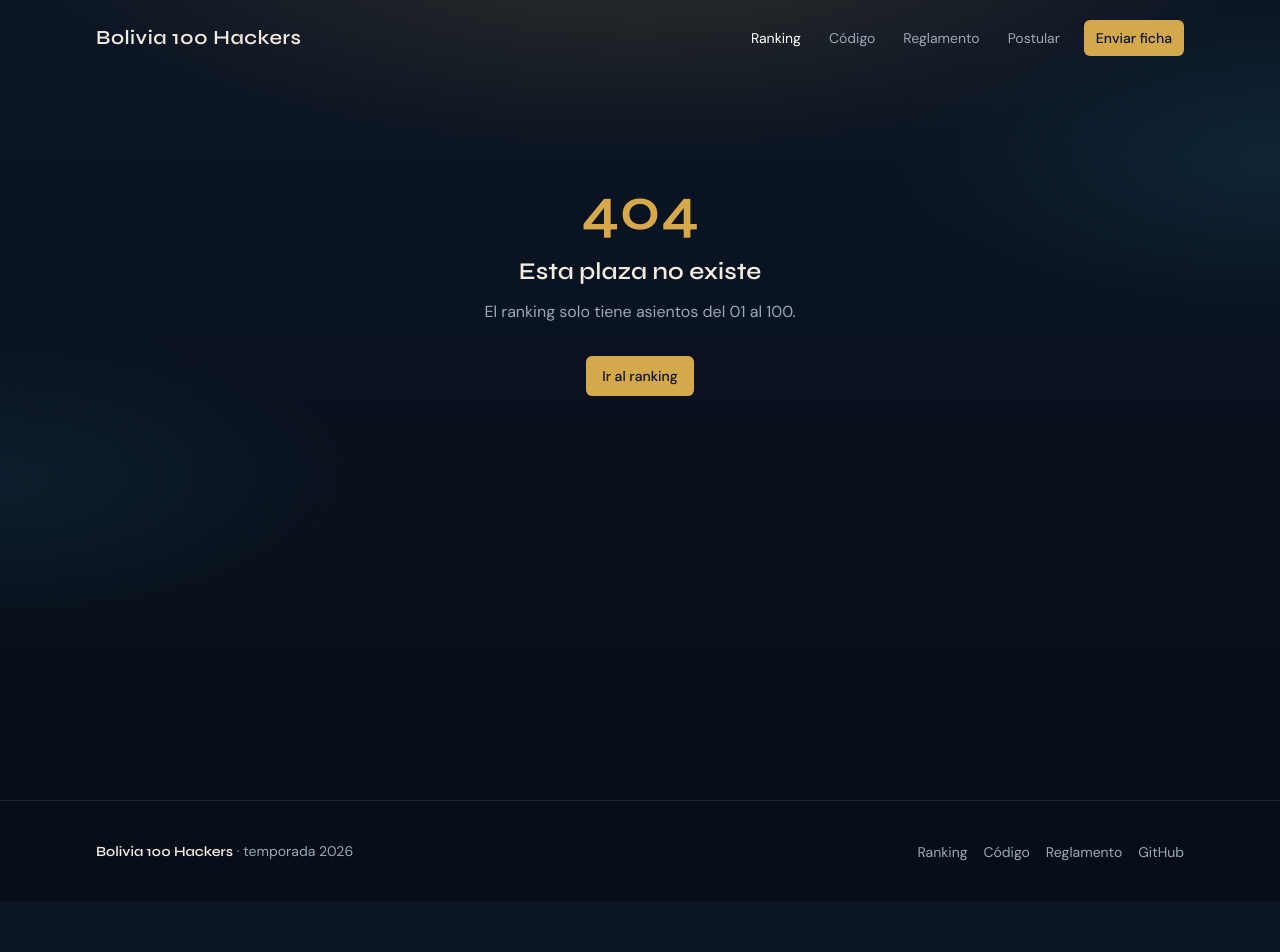
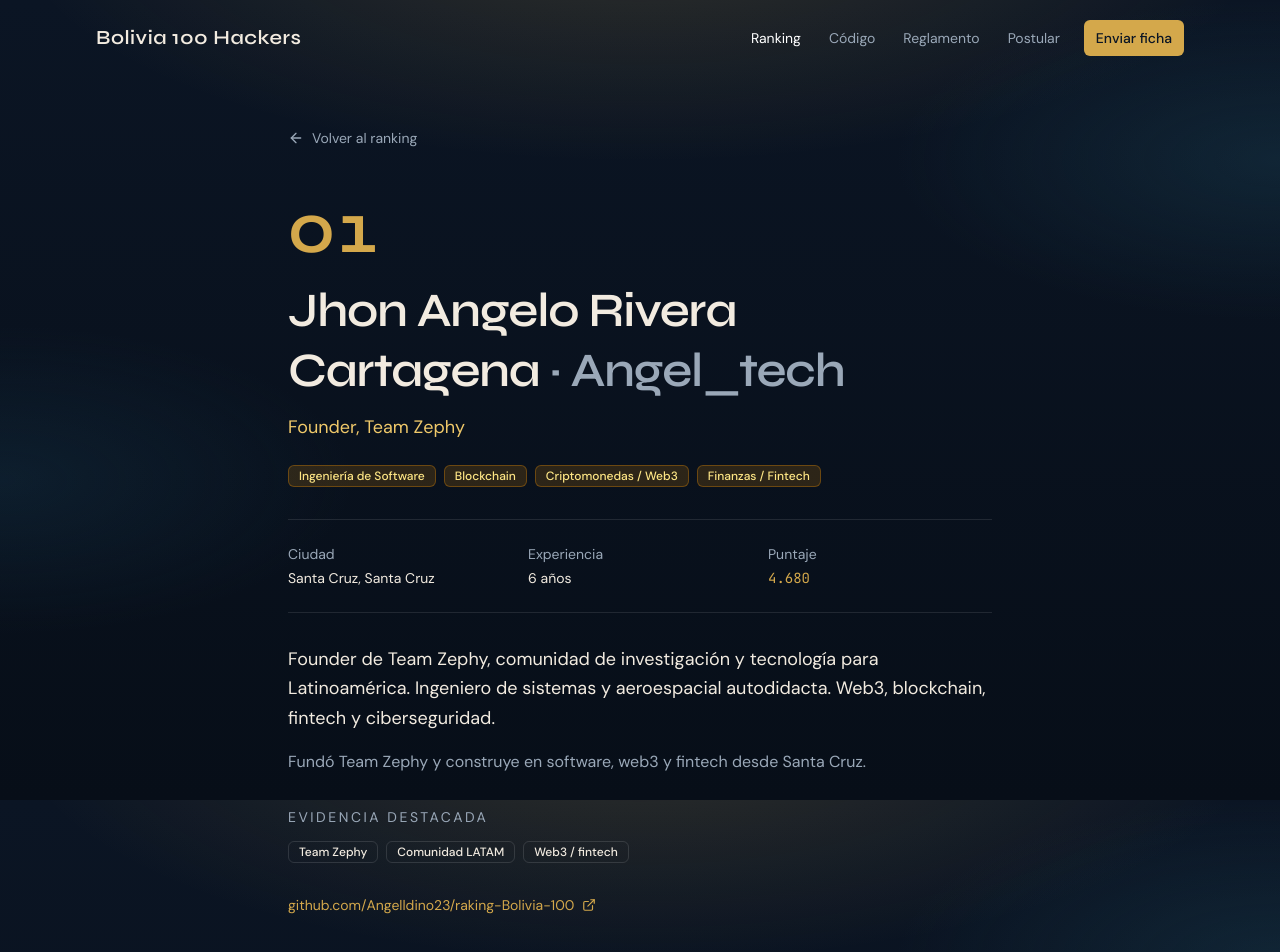
Before and after one commit to Angelitotech23/Top-100-Hackers-Bolivia, a Next.js app: page /ranking/1 in a window 1280 px wide. Before the commit this address had no page. Shown: the top 952 px of the page. Before the commit the page ends 902 px from the top, so only its background shows below. Built offline with nearby package versions, Linux system fonts and the light colour scheme.

Commit message:
feat: ranking, API postulación y UI

```diff
--- /dev/null
+++ b/src/app/api/applications/route.ts
@@ -0,0 +1,87 @@
+import { NextResponse } from "next/server";
+
+type Body = {
+  name?: string;
+  handle?: string;
+  city?: string;
+  linkedin?: string;
+  company?: string;
+  roleTitle?: string;
+  achievement?: string;
+  evidenceUrl?: string;
+  roles?: string[];
+};
+
+const store: Array<Body & { id: string; receivedAt: string }> = [];
+
+export async function GET() {
+  return NextResponse.json({
+    count: store.length,
+    applications: store.slice(0, 50),
+  });
+}
+
+export async function POST(request: Request) {
+  let body: Body;
+  try {
+    body = (await request.json()) as Body;
+  } catch {
+    return NextResponse.json(
+      { ok: false, error: "JSON inválido." },
+      { status: 400 }
+    );
+  }
+
+  const name = body.name?.trim() ?? "";
+  const handle = body.handle?.trim() ?? "";
+  const linkedin = body.linkedin?.trim() ?? "";
+  const achievement = body.achievement?.trim() ?? "";
+  const evidenceUrl = body.evidenceUrl?.trim() ?? "";
+  const roles = Array.isArray(body.roles) ? body.roles.slice(0, 4) : [];
+
+  if (!name || !handle || !linkedin || !achievement || !evidenceUrl) {
+    return NextResponse.json(
+      { ok: false, error: "Faltan campos obligatorios." },
+      { status: 400 }
+    );
+  }
+
+  if (roles.length === 0) {
+    return NextResponse.json(
+      { ok: false, error: "Elige al menos un rol." },
+      { status: 400 }
+    );
+  }
+
+  // Reject obvious unauthorized-access claims in free text (ethical guardrail).
+  const banned =
+    /\b(sin permiso|sin autorizaci[oó]n|hacke[eé]|robo de datos|ddos|ransomware)\b/i;
+  if (banned.test(achievement)) {
+    return NextResponse.json(
+      {
+        ok: false,
+        error:
+          "Solo se aceptan logros autorizados y evidencia pública. Revisa el código del ranking.",
+      },
+      { status: 400 }
+    );
+  }
+
+  const entry = {
+    id: `app_${Date.now().toString(36)}`,
+    receivedAt: new Date().toISOString(),
+    name,
+    handle,
+    city: body.city?.trim() ?? "",
+    linkedin,
+    company: body.company?.trim() ?? "",
+    roleTitle: body.roleTitle?.trim() ?? "",
+    achievement,
+    evidenceUrl,
+    roles,
+  };
+
+  store.unshift(entry);
+
+  return NextResponse.json({ ok: true, id: entry.id, receivedAt: entry.receivedAt });
+}
--- /dev/null
+++ b/src/app/ranking/[rank]/page.tsx
@@ -0,0 +1,153 @@
+import type { Metadata } from "next";
+import Link from "next/link";
+import { notFound } from "next/navigation";
+import { ArrowLeft, ExternalLink } from "lucide-react";
+import { Badge } from "@/components/ui/badge";
+import { Button } from "@/components/ui/button";
+import {
+  TOTAL_SEATS,
+  getOccupiedByRank,
+} from "@/data/hackers";
+
+type Props = { params: Promise<{ rank: string }> };
+
+export async function generateStaticParams() {
+  return Array.from({ length: TOTAL_SEATS }, (_, i) => ({
+    rank: String(i + 1),
+  }));
+}
+
+export async function generateMetadata({ params }: Props): Promise<Metadata> {
+  const { rank: raw } = await params;
+  const rank = Number(raw);
+  const profile = getOccupiedByRank(rank);
+  if (!profile) {
+    return { title: `Plaza ${String(rank).padStart(2, "0")}` };
+  }
+  return {
+    title: `${profile.name} · #${String(rank).padStart(2, "0")}`,
+    description: profile.highlight,
+  };
+}
+
+export default async function RankDetailPage({ params }: Props) {
+  const { rank: raw } = await params;
+  const rank = Number(raw);
+  if (!Number.isInteger(rank) || rank < 1 || rank > TOTAL_SEATS) notFound();
+
+  const profile = getOccupiedByRank(rank);
+
+  if (!profile) {
+    return (
+      <div className="mx-auto max-w-3xl px-5 pb-24 pt-28 md:px-8 md:pt-32">
+        <Link
+          href="/ranking"
+          className="inline-flex items-center gap-2 text-sm text-[var(--mist)] hover:text-white"
+        >
+          <ArrowLeft className="size-4" /> Volver al ranking
+        </Link>
+        <p className="mt-10 font-[family-name:var(--font-display)] text-6xl text-[var(--gold)]">
+          {String(rank).padStart(2, "0")}
+        </p>
+        <h1 className="mt-4 font-[family-name:var(--font-display)] text-4xl text-[var(--sand)]">
+          Plaza disponible
+        </h1>
+        <p className="mt-4 text-[var(--mist)]">
+          Nadie ocupa este puesto todavía. Postular no lo reserva: la mesa
+          asigna el número según la evidencia de tu ficha.
+        </p>
+        <Button asChild className="mt-8">
+          <Link href="/postular">Enviar mi ficha</Link>
+        </Button>
+      </div>
+    );
+  }
+
+  return (
+    <div className="mx-auto max-w-3xl px-5 pb-24 pt-28 md:px-8 md:pt-32">
+      <Link
+        href="/ranking"
+        className="inline-flex items-center gap-2 text-sm text-[var(--mist)] hover:text-white"
+      >
+        <ArrowLeft className="size-4" /> Volver al ranking
+      </Link>
+
+      <p className="mt-10 font-[family-name:var(--font-display)] text-6xl tabular-nums text-[var(--gold)] md:text-7xl">
+        {String(rank).padStart(2, "0")}
+      </p>
+      <h1 className="mt-4 font-[family-name:var(--font-display)] text-3xl leading-tight tracking-tight text-[var(--sand)] md:text-5xl">
+        {profile.name}{" "}
+        <span className="text-[var(--mist)]">· {profile.handle}</span>
+      </h1>
+      {profile.title ? (
+        <p className="mt-3 text-lg text-[var(--gold-bright)]">{profile.title}</p>
+      ) : null}
+
+      <div className="mt-6 flex flex-wrap gap-2">
+        {profile.roles.map((role) => (
+          <Badge key={role} variant="gold">
+            {role}
+          </Badge>
+        ))}
+      </div>
+
+      <dl className="mt-8 grid grid-cols-2 gap-4 border-y border-white/10 py-6 text-sm md:grid-cols-3">
+        <div>
+          <dt className="text-[var(--mist)]">Ciudad</dt>
+          <dd className="mt-1 text-[var(--sand)]">{profile.city}</dd>
+        </div>
+        <div>
+          <dt className="text-[var(--mist)]">Experiencia</dt>
+          <dd className="mt-1 text-[var(--sand)]">{profile.years} años</dd>
+        </div>
+        {profile.score != null ? (
+          <div>
+            <dt className="text-[var(--mist)]">Puntaje</dt>
+            <dd className="mt-1 font-[family-name:var(--font-mono)] text-[var(--gold)]">
+              {profile.score.toLocaleString("es-BO")}
+            </dd>
+          </div>
+        ) : null}
+      </dl>
+
+      <p className="mt-8 text-lg leading-relaxed text-[var(--sand)]">
+        {profile.bio}
+      </p>
+      <p className="mt-4 leading-relaxed text-[var(--mist)]">
+        {profile.highlight}
+      </p>
+
+      {profile.evidence?.length ? (
+        <div className="mt-8">
+          <h2 className="text-sm uppercase tracking-[0.18em] text-[var(--mist)]">
+            Evidencia destacada
+          </h2>
+          <ul className="mt-3 flex flex-wrap gap-2">
+            {profile.evidence.map((item) => (
+              <li key={item}>
+                <Badge variant="outline">{item}</Badge>
+              </li>
+            ))}
+          </ul>
+        </div>
+      ) : null}
+
+      {profile.links?.length ? (
+        <div className="mt-8 flex flex-col gap-2">
+          {profile.links.map((url) => (
+            <a
+              key={url}
+              href={url}
+              target="_blank"
+              rel="noreferrer"
+              className="inline-flex items-center gap-2 text-sm text-[var(--gold)] hover:underline"
+            >
+              {url.replace(/^https?:\/\//, "")}
+              <ExternalLink className="size-3.5" />
+            </a>
+          ))}
+        </div>
+      ) : null}
+    </div>
+  );
+}
```
